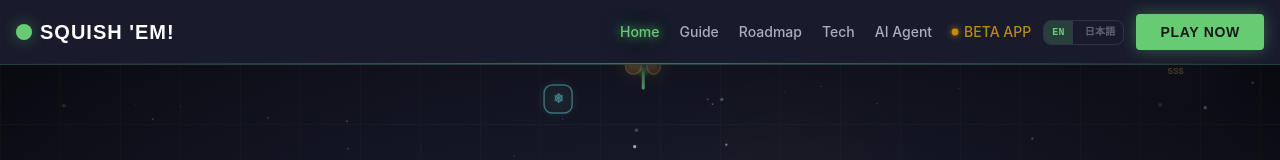
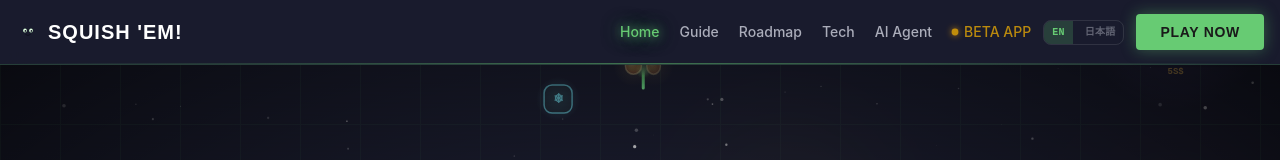
Before and after one commit to yusufsafary/squish-em, a React (Vite) app: page / in a window 1280 px wide. Shown: the top 160 px of the page. Built offline with nearby package versions, Linux system fonts and the light colour scheme.

Commit message:
fix(nav): replace dot with blob icon, remove em dashes

```diff
--- a/src/components/nav.tsx
+++ b/src/components/nav.tsx
@@ -26,11 +26,7 @@ export function Nav() {
       <div className="absolute bottom-0 left-0 right-0 h-[1px] bg-gradient-to-r from-transparent via-primary to-transparent opacity-50" />
       <div className="container mx-auto px-4 h-16 flex items-center justify-between">
         <Link href="/" className="font-display font-bold text-xl text-white flex items-center gap-2 group" data-testid="nav-logo">
-          <motion.div
-            animate={{ scale: [1, 1.05, 1] }}
-            transition={{ repeat: Infinity, duration: 2 }}
-            className="w-4 h-4 rounded-full bg-primary glow-box-green"
-          />
+          <img src="/favicon.svg" alt="" className="w-6 h-6" aria-hidden />
           <span className="group-hover:glow-text-green transition-all">SQUISH 'EM!</span>
         </Link>
 
@@ -46,7 +42,7 @@ export function Nav() {
                 {link.label}
               </Link>
             ))}
-            {/* Beta App — special amber link */}
+            {/* Beta App - special amber link */}
             <Link
               href="/beta"
               className={`text-sm font-medium transition-colors flex items-center gap-1.5 ${
```
